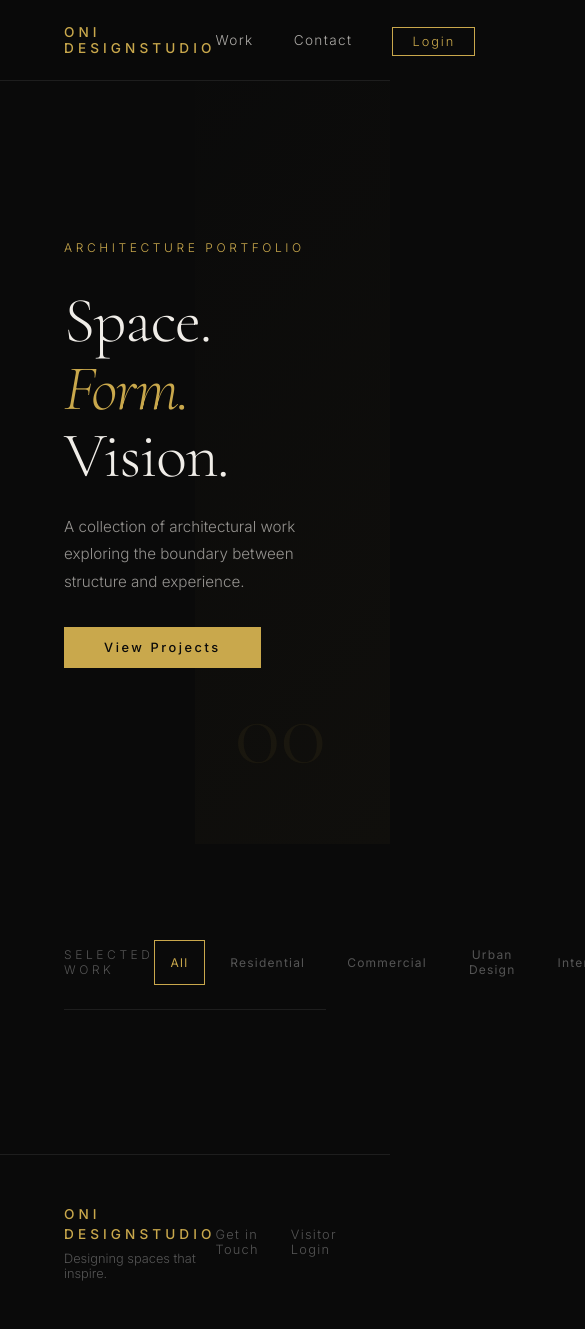
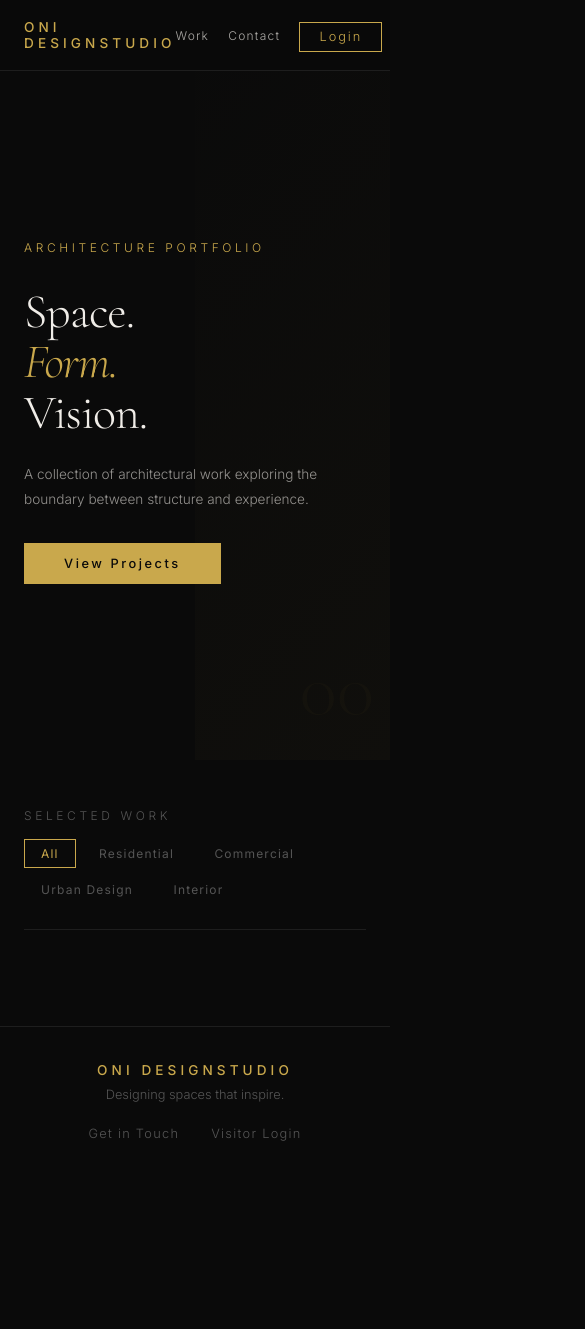
Before and after one commit to PaciVerse/architecture-portfolio, a website: page public/index.html in a window 390 px wide. Shown: the top 1329 px of the page, 585 px wide, since content can reach past the window. After the commit the page ends 1173 px from the top, so only its background shows below. Drawn offline with nearby package versions, Linux system fonts and the light colour scheme; no server answers.

Commit message:
add mobile responsiveness

```diff
--- a/public/css/style.css
+++ b/public/css/style.css
@@ -313,3 +313,104 @@ body {
 }
 
 .fade-up { animation: fadeUp 0.7s ease forwards; }
+
+
+/* =====================
+   RESPONSIVE / MOBILE
+   ===================== */
+
+@media (max-width: 1024px) {
+  .nav {
+    padding: 1.5rem 2rem;
+  }
+
+  .hero {
+    padding: 8rem 2rem 4rem;
+  }
+
+  .hero-counter {
+    right: 2rem;
+    bottom: 2rem;
+  }
+
+  .projects-section {
+    padding: 4rem 2rem;
+  }
+
+  .footer {
+    padding: 2rem;
+  }
+}
+
+@media (max-width: 768px) {
+  /* NAV */
+  .nav {
+    padding: 1.2rem 1.5rem;
+  }
+
+  .nav-links {
+    gap: 1.2rem;
+  }
+
+  .nav-links a {
+    font-size: 0.75rem;
+  }
+
+  /* HERO */
+  .hero {
+    padding: 7rem 1.5rem 3rem;
+    min-height: 90vh;
+  }
+
+  .hero-title {
+    font-size: clamp(3rem, 12vw, 5rem);
+  }
+
+  .hero-counter {
+    font-size: clamp(4rem, 20vw, 8rem);
+    right: 1rem;
+    bottom: 2rem;
+    opacity: 0.5;
+  }
+
+  .hero-sub {
+    font-size: 0.85rem;
+  }
+
+  /* PROJECTS */
+  .projects-section {
+    padding: 3rem 1.5rem;
+  }
+
+  .section-header {
+    flex-direction: column;
+    align-items: flex-start;
+    gap: 1rem;
+  }
+
+  .filter-bar {
+    flex-wrap: wrap;
+    gap: 0.4rem;
+  }
+
+  .projects-grid {
+    grid-template-columns: 1fr;
+    gap: 2px;
+  }
+
+  /* FOOTER */
+  .footer {
+    flex-direction: column;
+    gap: 1.5rem;
+    padding: 2rem 1.5rem;
+    text-align: center;
+  }
+
+  .footer-right {
+    justify-content: center;
+  }
+}
+
+@media (max-width: 480px) {
+  .nav-logo {
+    font-size:
```
